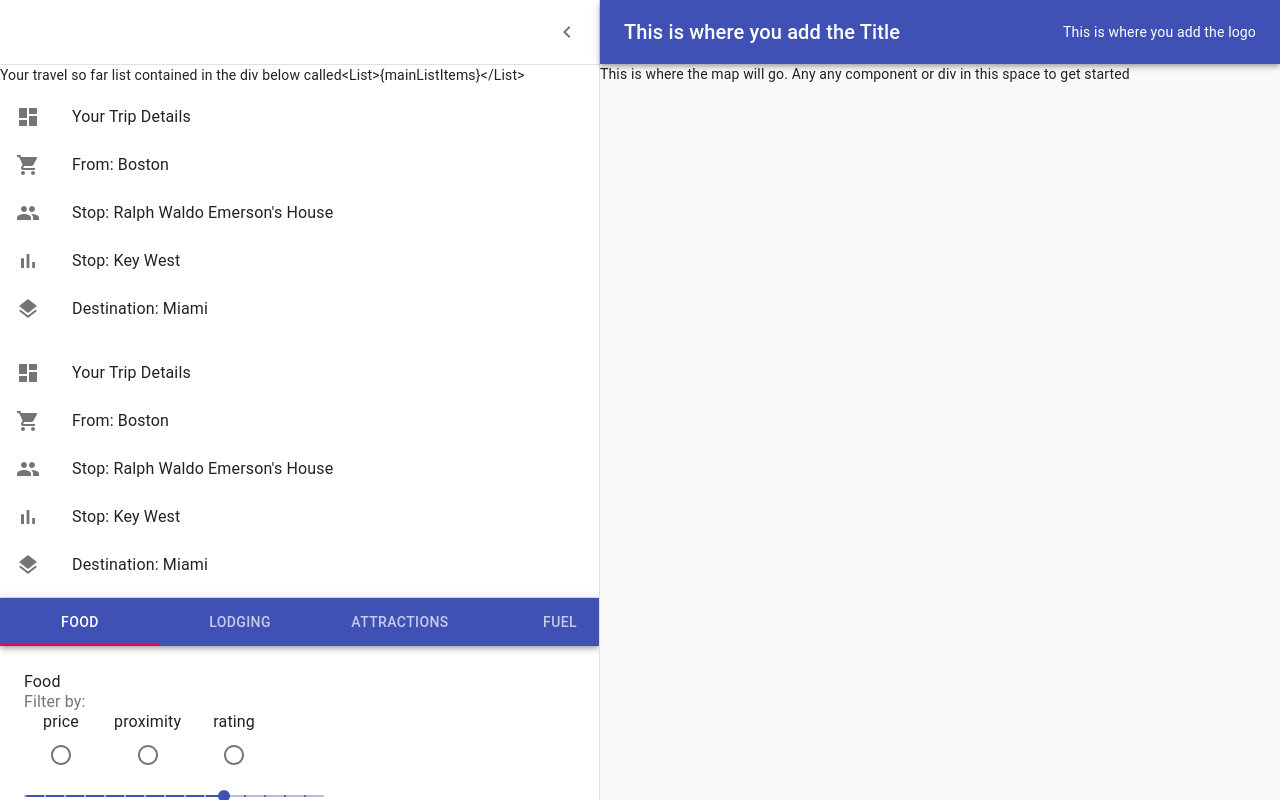
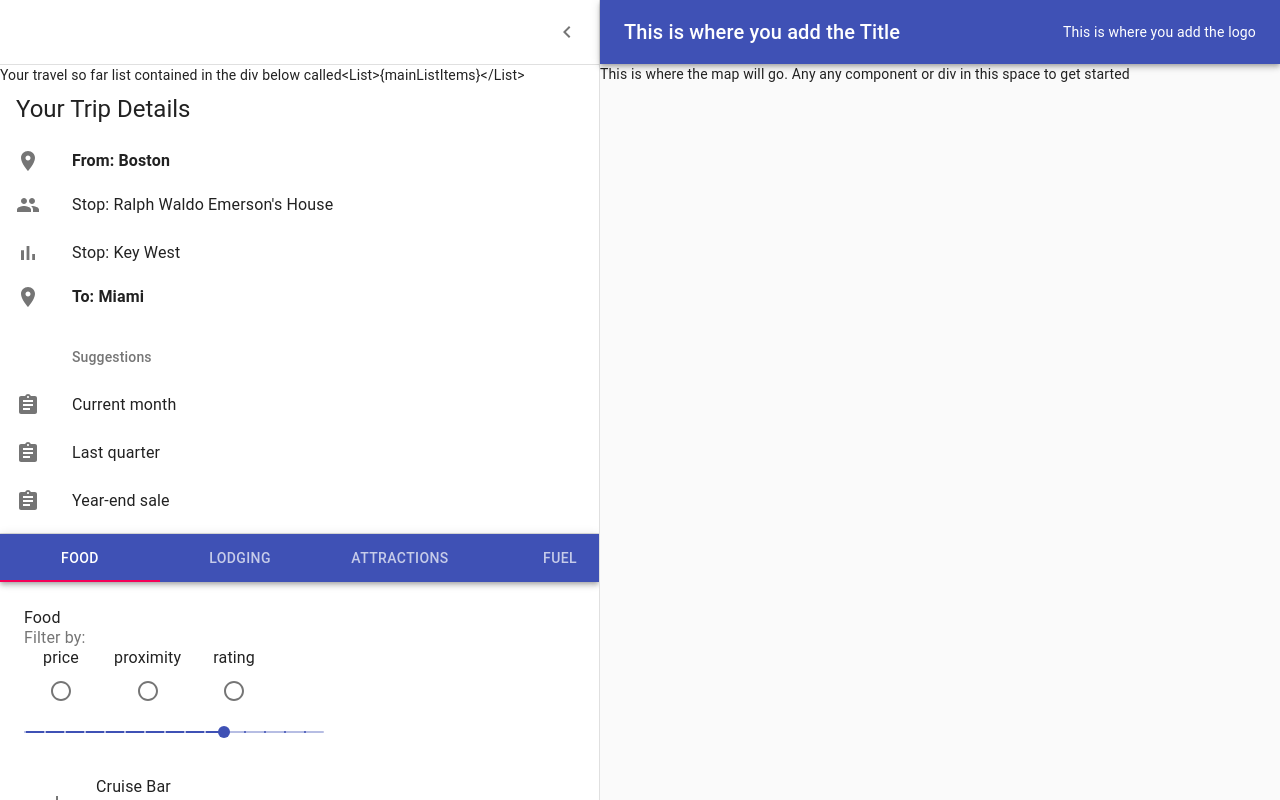
Before and after one commit to BlueOcean35/ProjectVroom, a React app: page / in a window 1280 px wide. Shown: the top 800 px of the page. Built offline with nearby package versions, Linux system fonts and the light colour scheme; the HTML template or start-up script is replaced by a standard one.

Commit message:
Made programatic from and to destinations

```diff
--- a/src/components/Trip-Planner/Dashboard.js
+++ b/src/components/Trip-Planner/Dashboard.js
@@ -1,4 +1,5 @@
 import React from "react";
+import { typography } from '@material-ui/system';
 import clsx from "clsx";
 import { makeStyles } from "@material-ui/core/styles";
 import CssBaseline from "@material-ui/core/CssBaseline";
@@ -114,6 +115,10 @@ const useStyles = makeStyles((theme) => ({
 	fixedHeight: {
 		height: 240,
 	},
+	primaryDestination: {
+		fontWeight: 'bold',
+		color: 'red'
+	}
 }));
 
 export default function Dashboard() {
@@ -177,8 +182,8 @@ export default function Dashboard() {
 				<>
 					Your travel so far list contained in the div below called
 					{"<List>{mainListItems}</List> "}
-					<List>{mainListItems}</List>
-					<List>{mainListItems}</List>
+					<List>{mainListItems()}</List>
+					<List>{secondaryListItems}</List>
 					<Divider />
 					<NearbyTabs />
 				</>
--- /dev/null
+++ b/src/components/Trip-Planner/FromToItem.jsx
@@ -0,0 +1,44 @@
+import React from "react";
+import Box from '@material-ui/core/Box';
+import { typography } from '@material-ui/system';
+import Typography from "@material-ui/core/Typography";
+import { makeStyles } from "@material-ui/core/styles";
+import ListItem from "@material-ui/core/ListItem";
+import ListItemIcon from "@material-ui/core/ListItemIcon";
+import ListItemText from "@material-ui/core/ListItemText";
+import ListSubheader from "@material-ui/core/ListSubheader";
+import DashboardIcon from "@material-ui/icons/Dashboard";
+import ShoppingCartIcon from "@material-ui/icons/ShoppingCart";
+import PeopleIcon from "@material-ui/icons/People";
+import BarChartIcon from "@material-ui/icons/BarChart";
+import LayersIcon from "@material-ui/icons/Layers";
+import AssignmentIcon from "@material-ui/icons/Assignment";
+import MapIcon from '@material-ui/icons/Map';
+import RoomIcon from '@material-ui/icons/Room';
+
+
+export default function FromToItem (props) {
+
+  var listText;
+
+  if (props.type === 'from') {
+    listText = `From: ${props.from.address}`;
+  } else if (props.type === 'to') {
+    listText = `To: ${props.to.address}`;
+  }
+
+	return (
+    <div>
+      <ListItem >
+        <ListItemIcon>
+          <RoomIcon />
+        </ListItemIcon>
+        <Typography variant= 'body1' >
+          <Box fontWeight = 'fontWeightBold'>{listText}</Box>
+        </Typography>
+      </ListItem>
+
+
+    </div>
+	  )
+	};
--- a/src/components/Trip-Planner/listItems.js
+++ b/src/components/Trip-Planner/listItems.js
@@ -1,4 +1,8 @@
 import React from "react";
+import Box from '@material-ui/core/Box';
+import { typography } from '@material-ui/system';
+import Typography from "@material-ui/core/Typography";
+import { makeStyles } from "@material-ui/core/styles";
 import ListItem from "@material-ui/core/ListItem";
 import ListItemIcon from "@material-ui/core/ListItemIcon";
 import ListItemText from "@material-ui/core/ListItemText";
@@ -9,41 +13,48 @@ import PeopleIcon from "@material-ui/icons/People";
 import BarChartIcon from "@material-ui/icons/BarChart";
 import LayersIcon from "@material-ui/icons/Layers";
 import AssignmentIcon from "@material-ui/icons/Assignment";
+import MapIcon from '@material-ui/icons/Map';
+import RoomIcon from '@material-ui/icons/Room';
+import FromToItem from './FromToItem.jsx'
 
-export const mainListItems = (
+
+
+const useStyles = makeStyles((theme) => ({
+
+	listText: {
+		float: 'left',
+		marginLeft: '16px',
+		marginRight: '16px',
+		marginBottom: '16px'
+	}
+}));
+
+export function mainListItems () {
+	const classes = useStyles();
+	return (
 	<div>
-		<ListItem button>
-			<ListItemIcon>
-				<DashboardIcon />
-			</ListItemIcon>
-			<ListItemText primary="Your Trip Details" />
-		</ListItem>
-		<ListItem button>
-			<ListItemIcon>
-				<ShoppingCartIcon />
-			</ListItemIcon>
-			<ListItemText primary="From: Boston" />
-		</ListItem>
-		<ListItem button>
+
+	<Typography variant = 'h5' component = 'h2' className = {classes.listText} >Your Trip Details</Typography>
+		<FromToItem type = 'from' from = {{address: 'Boston'}} />
+
+		<ListItem >
 			<ListItemIcon>
 				<PeopleIcon />
 			</ListItemIcon>
 			<ListItemText primary="Stop: Ralph Waldo Emerson's House" />
 		</ListItem>
-		<ListItem button>
+
+		<ListItem >
 			<ListItemIcon>
 				<BarChartIcon />
 			</ListItemIcon>
 			<ListItemText primary="Stop: Key West" />
 		</ListItem>
-		<ListItem button>
-			<ListItemIcon>
-				<LayersIcon />
-			</ListItemIcon>
-			<ListItemText primary="Destination: Miami" />
-		</ListItem>
+
+		<FromToItem type = 'to' to = {{address: 'Miami'}} from = {{address: 'Boston'}} />
 	</div>
-);
+	)
+	};
 
 export const secondaryListItems = (
 	<div>
@@ -52,7 +63,7 @@ export const secondaryListItems = (
 			<ListItemIcon>
 				<AssignmentIcon />
 			</ListItemIcon>
-			<ListItemText primary="Current month" />
+			<ListItemText primary="Current month" className = {'primaryDestination'}/>
 		</ListItem>
 		<ListItem button>
 			<ListItemIcon>
```
Also changed, not shown: src/components/Trip-Planner/listItemComponents/StopItem.js (added), 2 other files (tests, documents, lock files or other folders).
